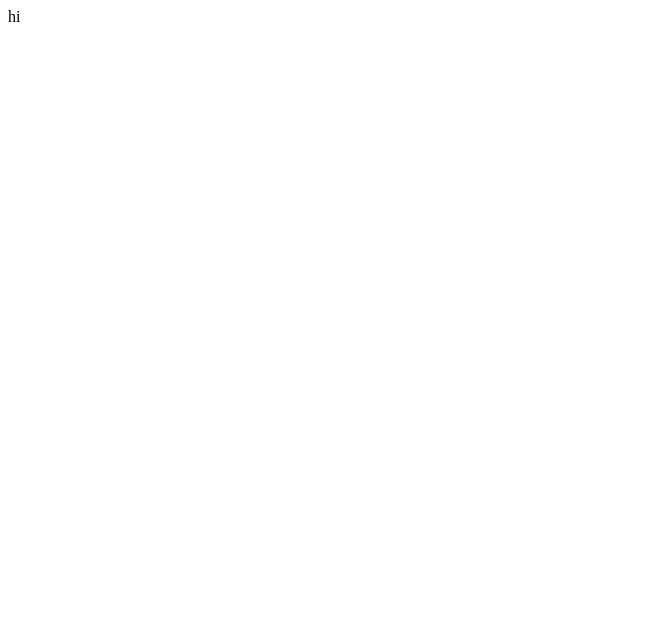
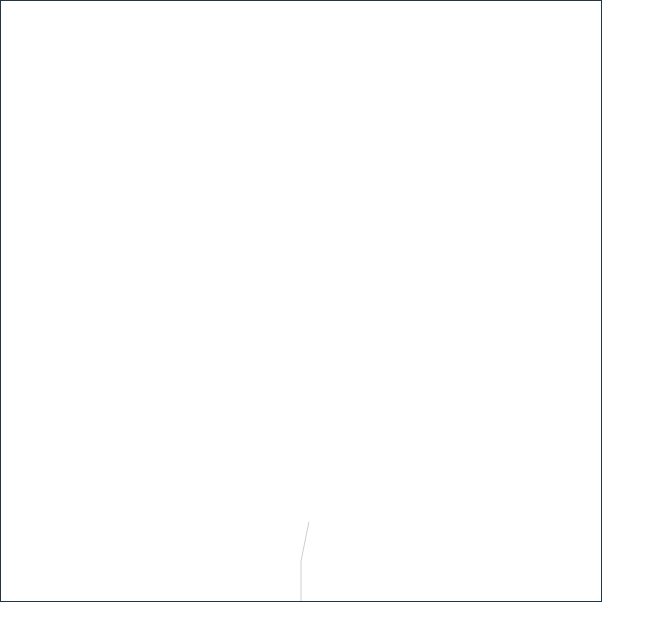
Before and after one commit to heycn/plum, a React (Vite) app: page / in a window 1280 px wide. Shown: the top 640 px of the page, without its empty margins (0-665 px from the left). Built offline with nearby package versions, Linux system fonts and the light colour scheme.

Commit message:
完成静态

```diff
--- a/src/App.tsx
+++ b/src/App.tsx
@@ -1,7 +1,84 @@
+import { useEffect, useRef } from 'react'
+
 export default function App() {
+  const canvasRef = useRef<HTMLCanvasElement>(null)
+  const WIDTH = 600
+  const HEIGHT = 600
+
+  interface Point {
+    x: number
+    y: number
+  }
+
+  interface Branch {
+    start: Point
+    length: number
+    theta: number // 夹角角度
+  }
+
+  const init = () => {
+    const canvas = canvasRef.current
+    const ctx = canvas!.getContext('2d')
+    ctx!.strokeStyle = 'rgba(55, 65, 81, .25)'
+
+    const lineTo = (p1: Point, p2: Point) => {
+      ctx!.beginPath()
+      ctx!.moveTo(p1.x, p1.y)
+      ctx!.lineTo(p2.x, p2.y)
+      ctx!.stroke()
+    }
+
+    const getEndPoint = (b: Branch): Point => {
+      return {
+        x: b.start.x + b.length * Math.cos(b.theta),
+        y: b.start.y + b.length * Math.sin(b.theta)
+      }
+    }
+
+    const drawBranch = (b: Branch) => {
+      lineTo(b.start, getEndPoint(b))
+    }
+
+    const step = (b: Branch) => {
+      const end = getEndPoint(b)
+      drawBranch(b)
+
+      if (Math.random() < 0.5) {
+        step({
+          start: end,
+          length: b.length,
+          theta: b.theta - 0.2
+        })
+      }
+
+      if (Math.random() < 0.5) {
+        step({
+          start: end,
+          length: b.length,
+          theta: b.theta + 0.2
+        })
+      }
+    }
+
+    step({
+      start: { x: WIDTH / 2, y: HEIGHT },
+      length: 40,
+      theta: -Math.PI / 2
+    })
+  }
+
+  useEffect(() => {
+    init()
+  }, [])
+
   return (
     <>
-      <div>hi</div>
+      <canvas
+        ref={canvasRef}
+        width='600'
+        height='600'
+        style={{ border: '1px solid' }}
+      />
     </>
   )
 }
--- /dev/null
+++ b/src/index.css
@@ -0,0 +1,29 @@
+:root {
+  font-family: Inter, Avenir, Helvetica, Arial, sans-serif;
+  font-size: 16px;
+  line-height: 24px;
+  font-weight: 400;
+  color-scheme: light dark;
+  color: rgba(255, 255, 255, 0.87);
+  background-color: #242424;
+  font-synthesis: none;
+  text-rendering: optimizeLegibility;
+  -webkit-font-smoothing: antialiased;
+  -moz-osx-font-smoothing: grayscale;
+  -webkit-text-size-adjust: 100%;
+}
+
+body {
+  margin: 0;
+}
+
+@media (prefers-color-scheme: light) {
+  :root {
+    color: #213547;
+    background-color: #ffffff;
+  }
+
+  button {
+    background-color: #f9f9f9;
+  }
+}
--- a/src/main.tsx
+++ b/src/main.tsx
@@ -1,5 +1,6 @@
 import ReactDOM from 'react-dom/client'
 import App from './App'
+import './index.css'
 
 ReactDOM.createRoot(document.getElementById('root') as HTMLElement).render(
   <App />
```
